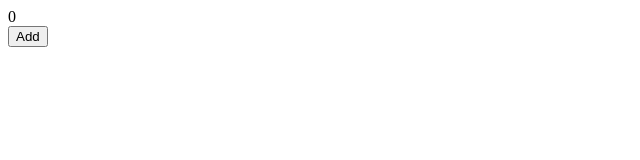
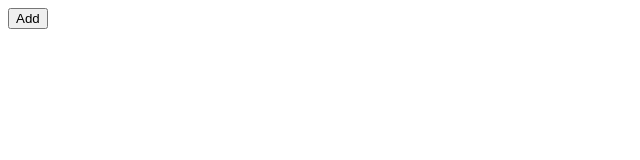
Before and after one commit to alreadyday/interview, a React (Create React App) app: page / in a window 1280 px wide. Shown: the top 160 px of the page, without its empty margins (0-640 px from the left). Built offline with nearby package versions, Linux system fonts and the light colour scheme.

Commit message:
feat: apply grid layout

```diff
--- a/src/view/App.js
+++ b/src/view/App.js
@@ -1,13 +1,10 @@
 import React from 'react';
 import AddButton from './AddButton';
-import { Context } from './context';
 import RowListContainer from './RowListContainer';
 
 function App() {
-  const {value} = React.useContext(Context);
   return (
     <div>
-      <div>{value.length}</div>
       <RowListContainer />
       <AddButton />
     </div>
--- a/src/view/Row.js
+++ b/src/view/Row.js
@@ -5,7 +5,9 @@ import { useDeleteRowInfo, useUpdateRowInfo } from './context';
 
 
 export const RowWrapper = Styled.div`
-  display: flex
+  display: grid;
+  grid-template-columns: 1rem 10rem 4rem 5rem;
+  grid-gap: 1rem;
 `;
 export default function Row({index, list}){
   const doUpdate = useUpdateRowInfo(index);
```
